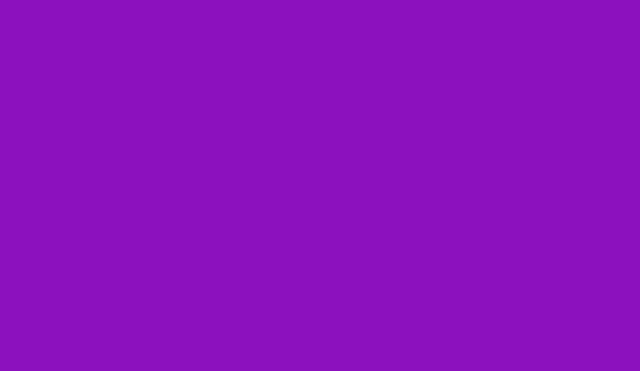
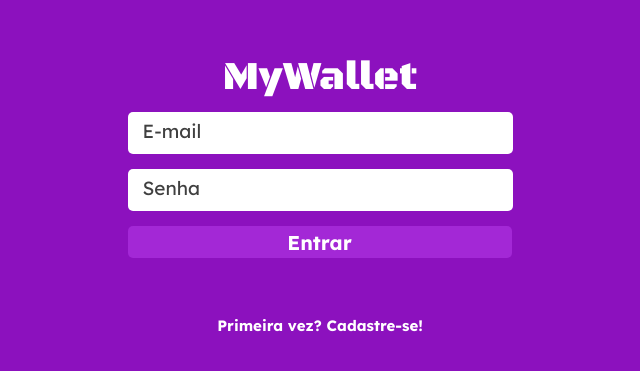
Before and after one commit to RaphaelBragaa/My_Wallet-Front, a React (Create React App) app: page / in a window 1280 px wide. Before the commit this address had no page. Shown: the part 205-576 px from the top of the page, without its empty margins (320-960 px from the left). Built offline with nearby package versions, Linux system fonts and the light colour scheme; a web font is replaced by a local one.

Commit message:
fix: components Deposit and Out

```diff
--- a/src/App.js
+++ b/src/App.js
@@ -17,8 +17,8 @@ export default function App() {
       <GlobalStyle/>
       <BrowserRouter>
         <Routes>
-         {/* <Route path='/' element={<Login setName={setName} setToken={setToken}/>}></Route>
-         <Route path='/Sign-up' element={<Sign />}></Route> */}
+         <Route path='/' element={<Login setName={setName} setToken={setToken}/>}></Route>
+         <Route path='/Sign-up' element={<Sign />}></Route>
          <Route path='/Lobby' element={<Lobby name={name} token={token} setName={setName} setToken={setToken}/>}></Route>
          <Route path='/Out' element={<Out token={token}/>}></Route>
          <Route path='/Deposit' element={<Deposit token={token}/>}></Route>
```
